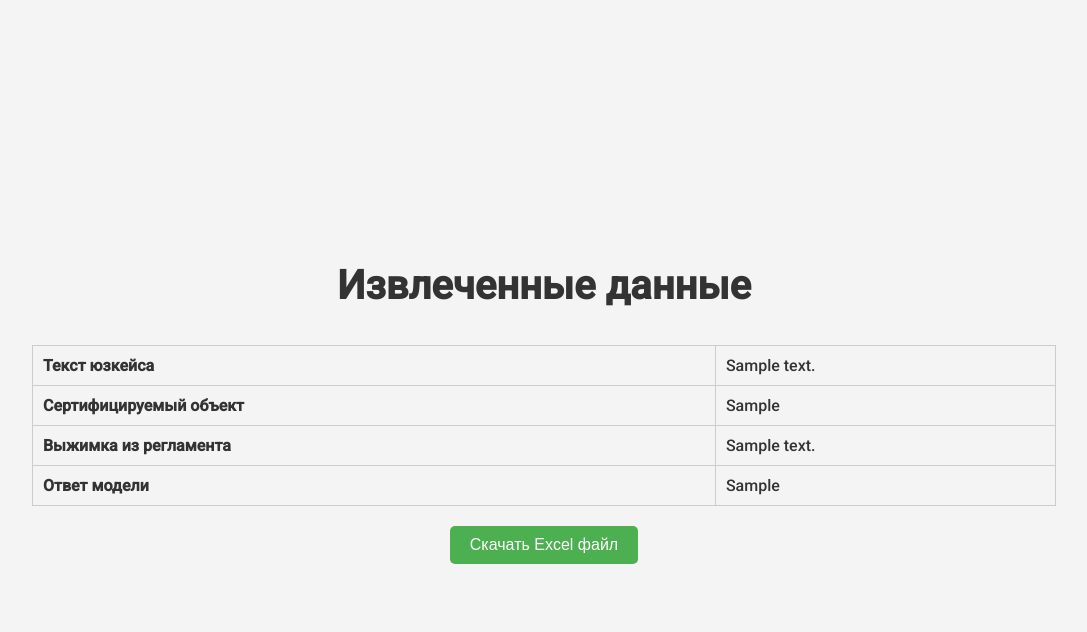
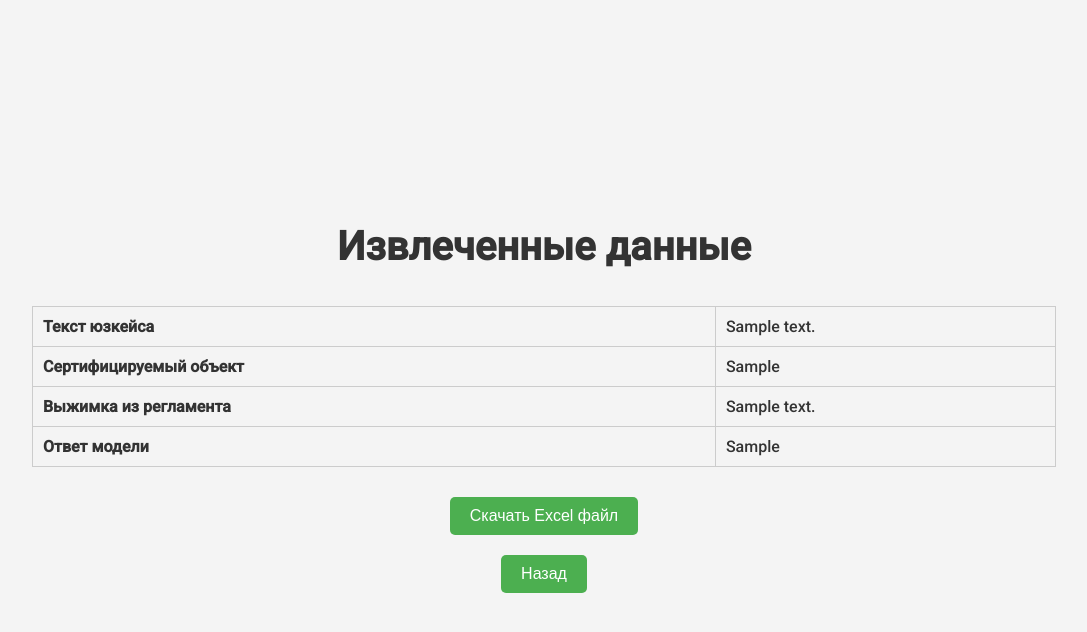
Before and after one commit to maxlyara1/atom_hackathon, a FastAPI app: template codes/templates/result_text.html in a window 1280 px wide. Shown: the top 632 px of the page, without its empty margins (96-1183 px from the left). Run offline with FastAPI, Linux system fonts and the light colour scheme; the template is opened without the code that fills it: most values are stand-ins (such as "Sample title", 1, 10 or a date in 2020).

Commit message:
Update result_text.html

```diff
--- a/codes/templates/result_text.html
+++ b/codes/templates/result_text.html
@@ -51,6 +51,7 @@
             border-radius: 5px;
             cursor: pointer;
             transition: background-color 0.3s;
+            margin: 10px;
         }
 
         button:hover {
@@ -97,7 +98,8 @@
         </tr>
     </table>
 
-    <!-- Кнопка для скачивания Excel файла -->
+    <!-- Кнопки для скачивания и возврата назад -->
     <button onclick="window.location.href='{{ download_link }}'">Скачать Excel файл</button>
+    <button onclick="window.history.back()">Назад</button>
 </body>
 </html>
```
